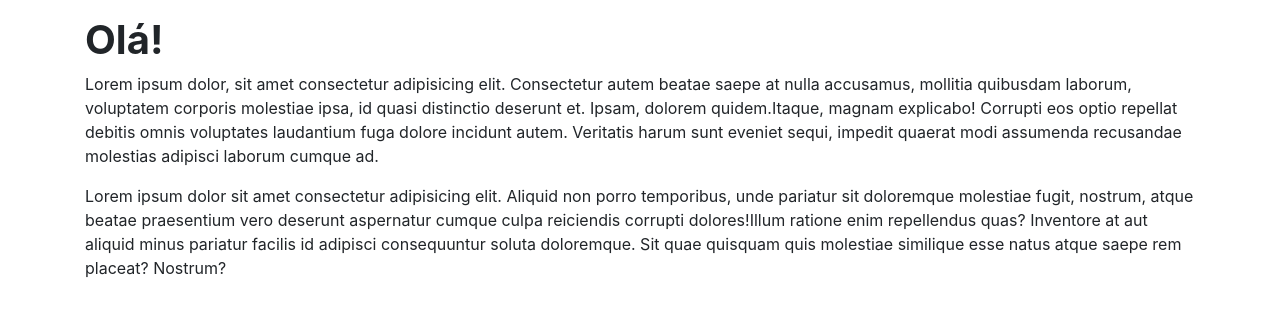
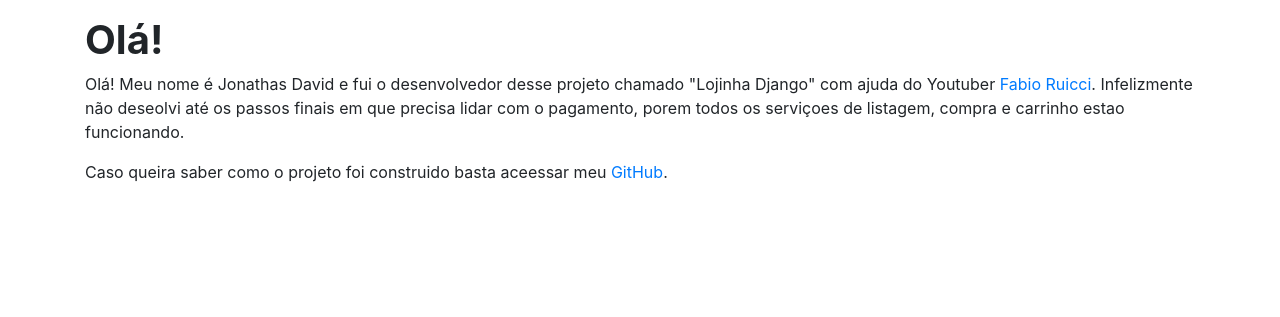
Before and after one commit to Rip4568/MarketplacePython, a Django app: page / in a window 1280 px wide. Shown: the part 79-396 px from the top of the page. Run offline with Django 4.2, Linux system fonts and the light colour scheme; some libraries are stand-ins or nearby versions.

Commit message:
Last changes

```diff
--- a/requirements.txt
+++ b/requirements.txt
@@ -19,6 +19,7 @@ ez-setup==0.9
 factories==1.2.0
 fastparquet==0.8.1
 fsspec==2022.5.0
+gunicorn==20.1.0
 HeapDict==1.0.1
 iniconfig==1.1.1
 Jinja2==3.1.2
--- a/templates/about.html
+++ b/templates/about.html
@@ -6,11 +6,10 @@
 <div class="container my-3">
     <h1 class="font-weight-bold">Sobre nós</h1>
     <p>
-        Olá! Meu nome é Jonathas David e fui o desenvolvedor desse projeto chamado "Lojinha Django" com ajuda do Youtuber Fabio Rucci.
-        Infelizmente não deseolvi até os passos finais em que precisa lidar com o pagamento, porem todos os serviçoes de listagem, compra e carrinho estao funcionando.
+        Dar os creditos a pessoa que me ajudou bastante na conclusão desse projeto <a href="https://www.linkedin.com/in/fabioruicci/?originalSubdomain=br" target="_blank">Fabrio Ruicci</a>
     </p>
     <p>
-        Caso queira saber como o projeto foi construido basta aceessar meu <a href="">GitHub</a>
+        Enquanto a mim (Jonathas) ficarei estudando mais sobre Python + Django
     </p>
 </div>
 {% block sobrenos %}{% endblock sobrenos %}
--- a/templates/home.html
+++ b/templates/home.html
@@ -8,18 +8,11 @@
 <div class="container my-3">
     <h1 class="font-weight-bold">Olá!</h1>
     <p>
-        Lorem ipsum dolor, sit amet consectetur adipisicing elit. Consectetur autem beatae saepe at nulla accusamus,
-        mollitia quibusdam laborum, voluptatem corporis molestiae ipsa, id quasi distinctio deserunt et. Ipsam, dolorem
-        quidem.Itaque, magnam explicabo! Corrupti eos optio repellat debitis omnis voluptates laudantium fuga dolore
-        incidunt autem. Veritatis harum sunt eveniet sequi, impedit quaerat modi assumenda recusandae molestias adipisci
-        laborum cumque ad.
+        Olá! Meu nome é Jonathas David e fui o desenvolvedor desse projeto chamado "Lojinha Django" com ajuda do Youtuber <a href="https://www.youtube.com/c/fabioruicce">Fabio Ruicci</a>.
+        Infelizmente não deseolvi até os passos finais em que precisa lidar com o pagamento, porem todos os serviçoes de listagem, compra e carrinho estao funcionando.
     </p>
     <p>
-        Lorem ipsum dolor sit amet consectetur adipisicing elit. Aliquid non porro temporibus, unde pariatur sit
-        doloremque molestiae fugit, nostrum, atque beatae praesentium vero deserunt aspernatur cumque culpa reiciendis
-        corrupti dolores!Illum ratione enim repellendus quas? Inventore at aut aliquid minus pariatur facilis id
-        adipisci consequuntur soluta doloremque. Sit quae quisquam quis molestiae similique esse natus atque saepe rem
-        placeat? Nostrum?
+        Caso queira saber como o projeto foi construido basta aceessar meu <a href="https://github.com/Rip4568/MarketplacePython" target="_blank">GitHub</a>.
     </p>
 </div>
 
```
